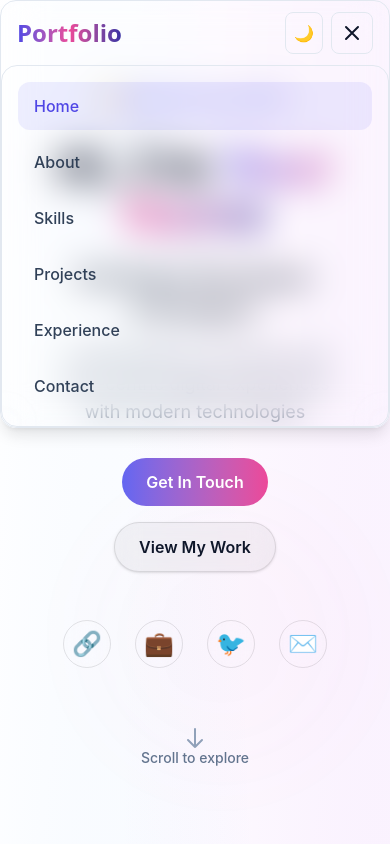
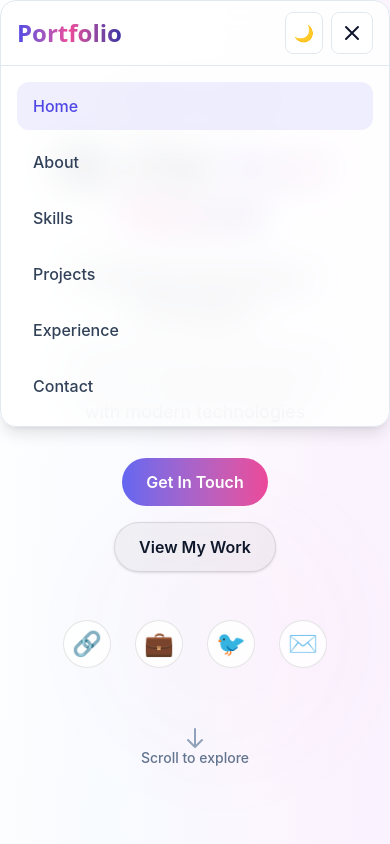
Before and after one commit to ronniee-9407/professional-portfolio, a React (Vite) app: page / in a window 390 px wide. Both pictures are taken after a click on the button 353 px from the left and 32 px from the top of the page. Shown: the top 844 px of the page. Built offline with nearby package versions, Linux system fonts and the light colour scheme.

Commit message:
fix(ui): resolve missing backdrop blur on mobile navbar

```diff
--- a/src/components/Navbar.tsx
+++ b/src/components/Navbar.tsx
@@ -164,7 +164,7 @@ const Navbar = ({ activeSection }: NavbarProps) => {
                         animate={{ opacity: 1, height: 'auto' }}
                         exit={{ opacity: 0, height: 0 }}
                         transition={{ duration: 0.3, ease: 'easeInOut' }}
-                        className="md:hidden glass-card border-t border-slate-200 dark:border-white/10 overflow-hidden"
+                        className="md:hidden border-t border-slate-200 dark:border-white/10 overflow-hidden bg-transparent"
                     >
                         <div className="flex flex-col p-4 space-y-2">
                             {navItems.map((item) => (
--- a/src/index.css
+++ b/src/index.css
@@ -136,7 +136,7 @@
     .glass-card {
       backdrop-filter: blur(18px);
       -webkit-backdrop-filter: blur(18px);
-      background-color: rgba(var(--bg-color), 0.8);
+      background-color: color-mix(in srgb, var(--bg-color), transparent 15%);
     }
   }
 
```
